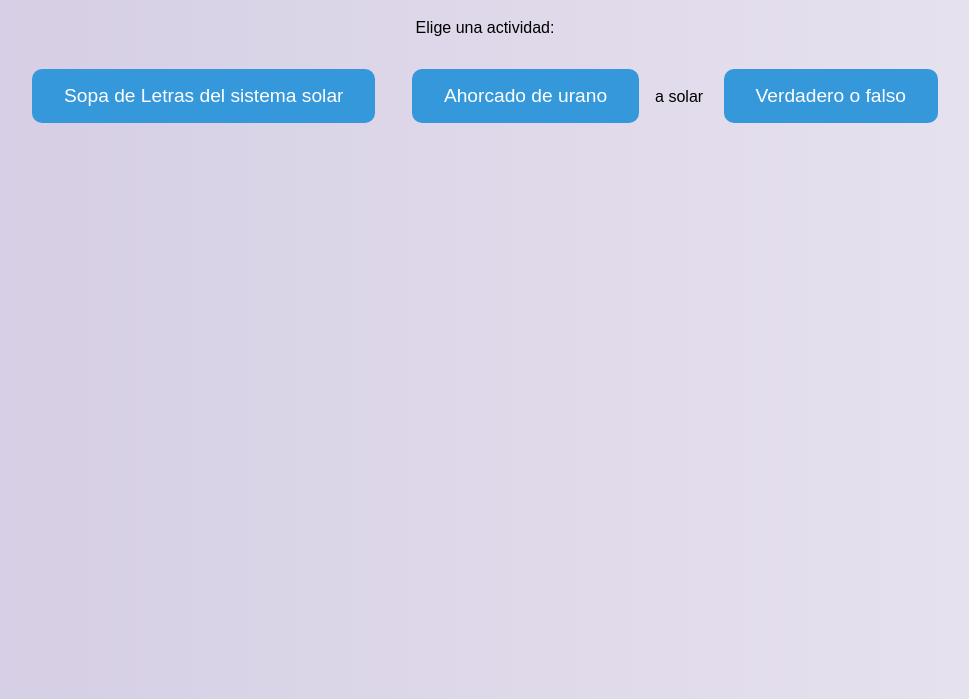
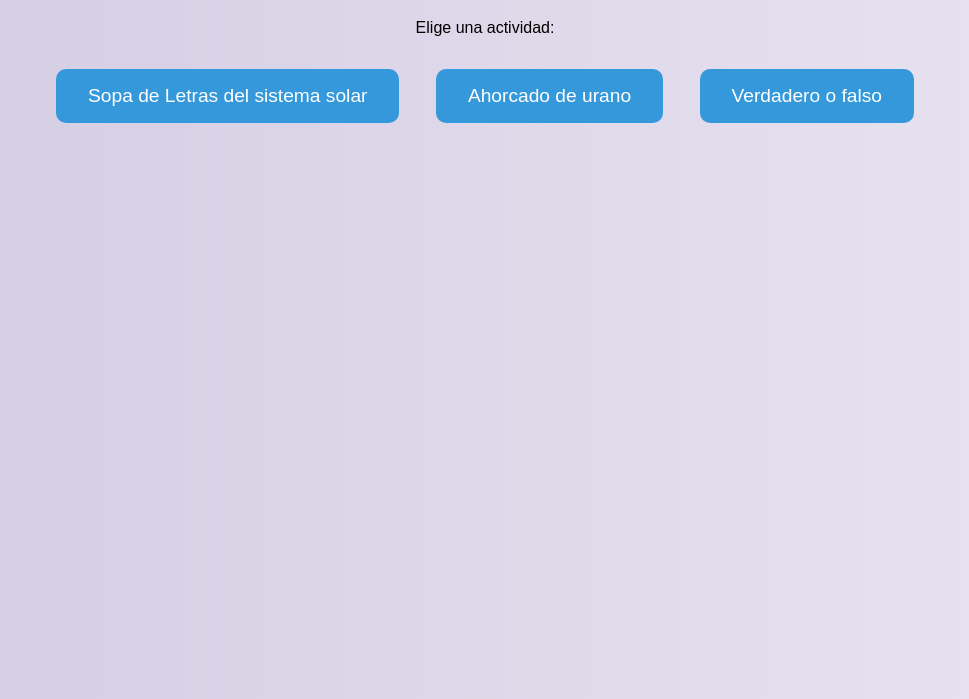
Before and after one commit to GabrielBaranello/Sistema-nervioso, a plain HTML site: page index.html in a window 1280 px wide. Shown: the part 101-800 px from the top of the page, without its empty margins (155-1124 px from the left). Drawn offline with Linux system fonts and the light colour scheme.

Commit message:
Update index.html

```diff
--- a/index.html
+++ b/index.html
@@ -30,7 +30,7 @@
 <h1>Juegos espaciales</h1>
 <p>Elige una actividad:</p>
 <a class="boton" href="sopa.html"> Sopa de Letras del sistema solar</a>
-<a class="boton" href="ahorcado.html"> Ahorcado de urano</a>a solar</a>
+<a class="boton" href="ahorcado.html"> Ahorcado de urano</a>
 <a class="boton" href="VerdaderoFalso/VerFal.html"> Verdadero o falso</a>
 </body>
 
```
